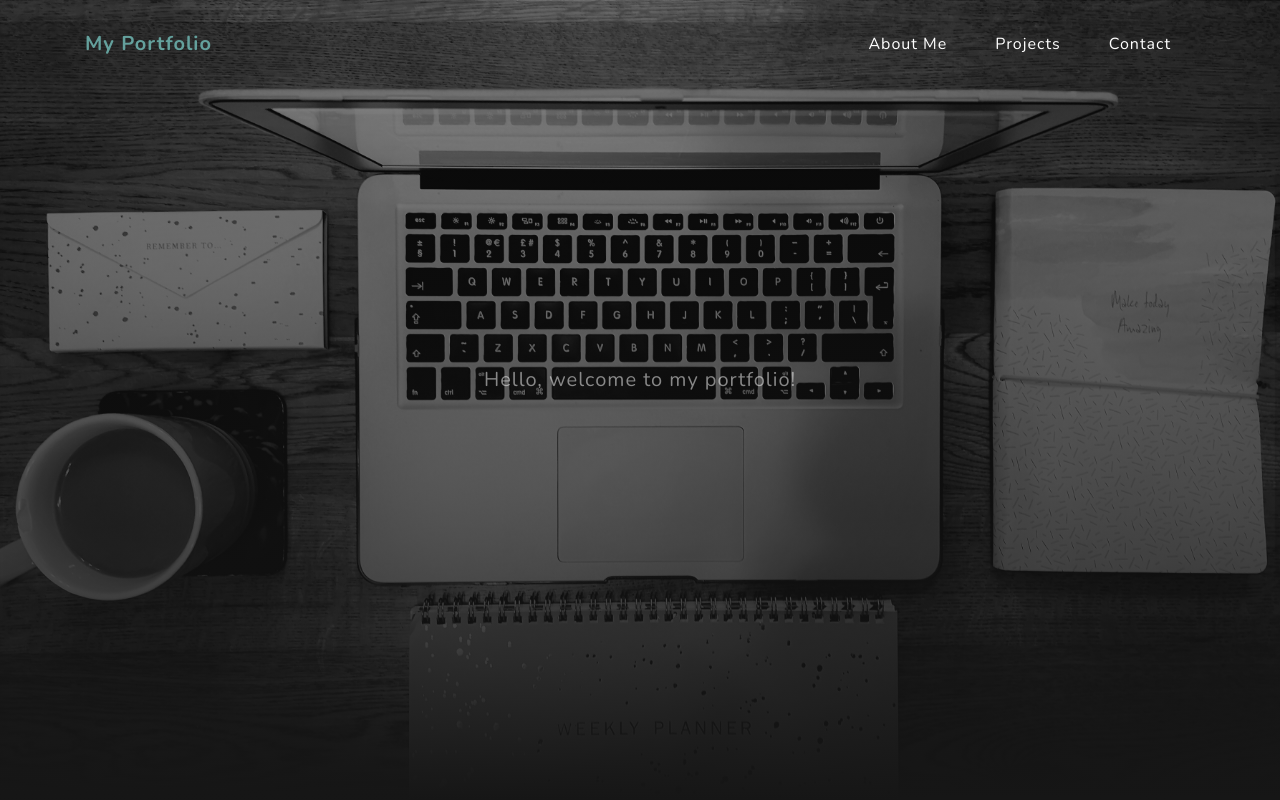
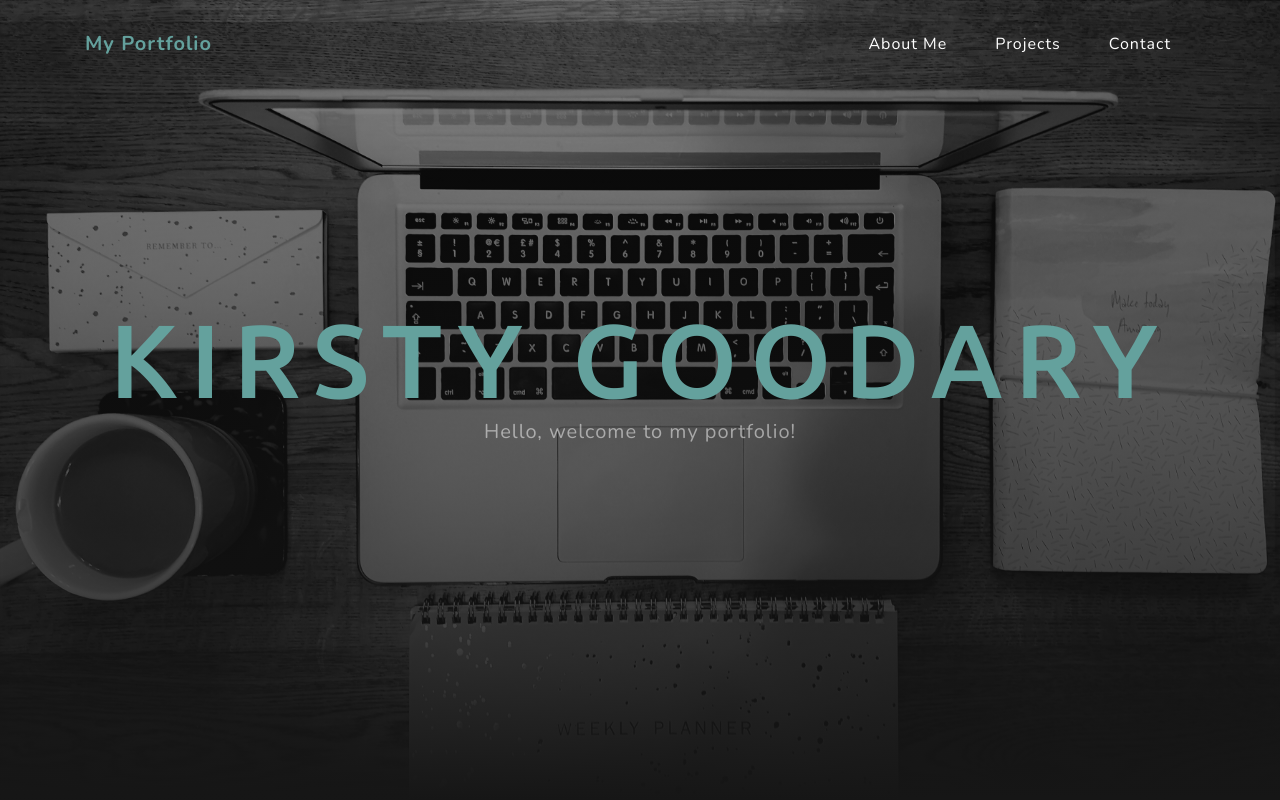
Before and after one commit to Kirstygoodary/Portfolio, a website: page dist/index.html in a window 1280 px wide. Shown: the top 800 px of the page. Drawn offline with nearby package versions, Linux system fonts and the light colour scheme.

Commit message:
changed masthead

```diff
--- a/dist/css/grayscale.css
+++ b/dist/css/grayscale.css
@@ -99,15 +99,12 @@
 }
 
 .masthead h1 {
-  font-family: "Ubuntu";
+  font-family: "Ubuntu", "Lucida Sans Unicode", "Lucia Grande", sans-serif;
+  color: #64a19d;
   font-size: 2.5rem;
   line-height: 2.5rem;
   letter-spacing: 0.8rem;
-  background: -webkit-linear-gradient(
-    rgba(255, 255, 255, 0.9),
-    rgba(255, 255, 255, 0)
   );
-  -webkit-text-fill-color: transparent;
 }
 
 .masthead h2 {
@@ -298,6 +295,6 @@ footer {
   padding: 5rem 0;
 }
 
-.text-white-50 {
+.text-green-50 {
   color: #3c6360;
 }
--- a/dist/index.html
+++ b/dist/index.html
@@ -54,7 +54,7 @@
     <header class="masthead">
         <div class="container d-flex h-100 align-items-center">
             <div class="mx-auto text-center">
-                <!-- <h1 class="mx-auto my-0 text-uppercase">Kirsty Goodary</h1> -->
+                <h1 class="mx-auto my-0 text-uppercase">Kirsty Goodary</h1>
                 <h2 class="text-white-50 mx-auto mt-2 mb-5">Hello, welcome to my portfolio!</h2>
 
             </div>
```
Also changed, not shown: 1 other file.
